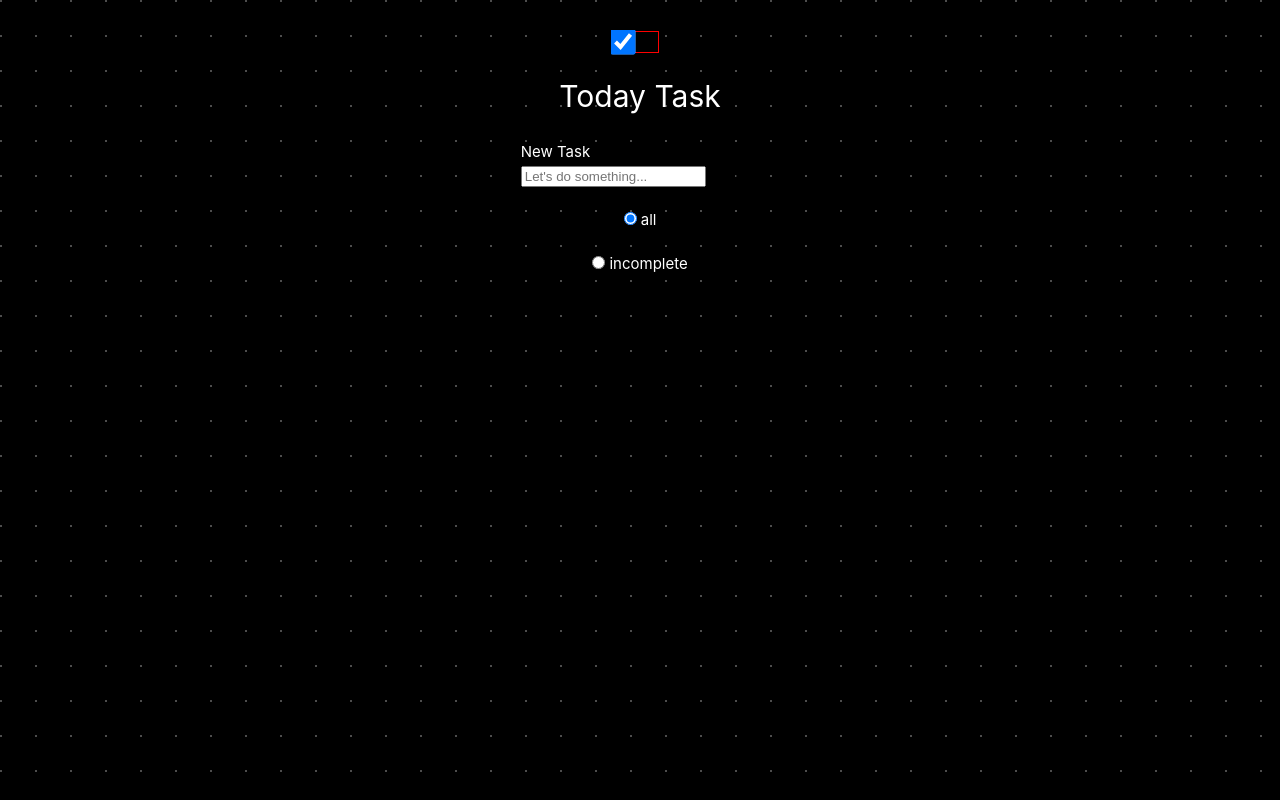
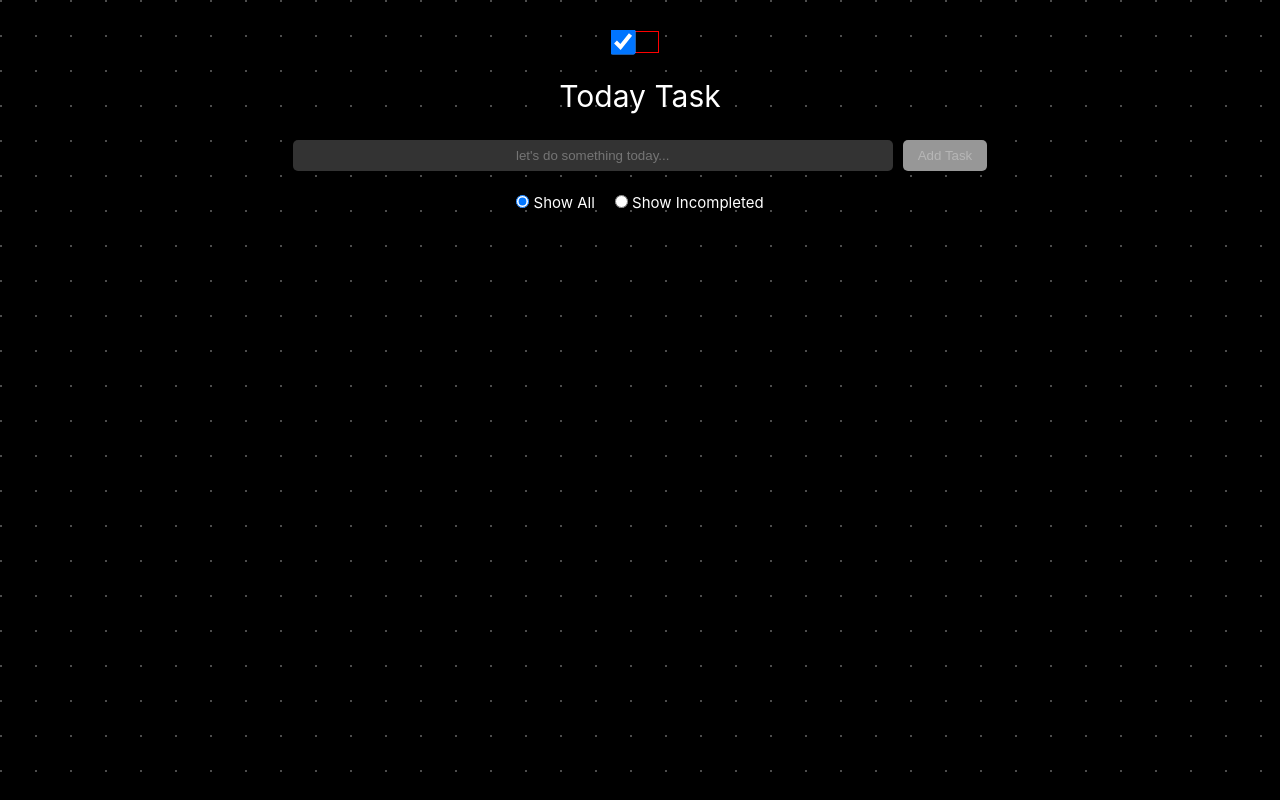
Before and after one commit to vanquiche/today-task, a Vue app: page / in a window 1280 px wide. Built offline with nearby package versions, Linux system fonts and the light colour scheme.

Commit message:
consume theme from provider

```diff
--- a/src/components/TaskDisplay.vue
+++ b/src/components/TaskDisplay.vue
@@ -1,26 +1,34 @@
 <script setup lang="ts">
 import { useTaskStore } from "@/stores/task";
 import TaskItem from "@/components/TaskItem.vue";
-import { ref, computed } from "vue";
+import { ref, computed, inject } from "vue";
 const taskStore = useTaskStore();
 const showAllTask = ref<boolean>(true);
+const darkTheme = inject("theme");
 
 const filteredTasks = computed(() =>
-  showAllTask.value ? taskStore.tasks : taskStore.inCompleteTasks
+  showAllTask.value ? taskStore.getTodayTasks : taskStore.inCompleteTasks
 );
 </script>
 
 <template>
-  <label for="all">
-    <input type="radio" id="all" v-model="showAllTask" :value="true" />
-    all
-  </label>
-  <label for="incomplete">
-    <input type="radio" id="incomplete" v-model="showAllTask" :value="false" />
-    incomplete
-  </label>
+  <div class="radioContainer">
+    <label for="all">
+      <input type="radio" id="all" v-model="showAllTask" :value="true" />
+      Show All
+    </label>
+    <label for="incomplete">
+      <input
+        type="radio"
+        id="incomplete"
+        v-model="showAllTask"
+        :value="false"
+      />
+      Show Incompleted
+    </label>
+  </div>
 
-  <ul class="container">
+  <ul class="container" :class="[darkTheme ? 'taskDark' : 'taskLight']">
     <li class="task" v-for="task in filteredTasks" :key="task.id">
       <TaskItem :task="task" />
     </li>
@@ -29,17 +37,36 @@ const filteredTasks = computed(() =>
 
 <style scoped>
 .container {
-  margin-top: 15px;
   display: flex;
   flex-direction: column;
+  /* outline: 1px solid red; */
+  padding: 0 20px;
+  width: 100%;
+  max-width: 800px;
+}
+
+.taskDark li:nth-child(odd) {
+  background-color: rgb(43, 43, 43);
+}
+
+.taskLight li:nth-child(odd) {
+  background-color: rgb(230, 230, 230);
+}
+
+.radioContainer {
+  display: flex;
+  gap: 20px;
+  /* outline: 1px solid red; */
+  width: fit-content;
 }
 
 .task {
   width: 100%;
   display: flex;
-  justify-content: space-between;
+  /* justify-content: space-between; */
   list-style-type: none;
   /* outline: 1px solid black; */
-  margin: 10px 0;
+  padding: 10px 0;
+  border-radius: 5px;
 }
 </style>
--- a/src/components/TaskForm.vue
+++ b/src/components/TaskForm.vue
@@ -1,26 +1,88 @@
 <script setup lang="ts">
+import { inject } from "vue";
 import { useTaskStore } from "@/stores/task";
 const taskStore = useTaskStore();
+
+const darkTheme = inject("theme");
 </script>
 
 <template>
+  <!-- <p>{{ darkTheme }}</p> -->
   <form @submit.prevent="taskStore.addTask">
-    <label for="task">New Task</label>
     <input
       type="text"
+      :class="[darkTheme ? 'inputDark' : 'inputLight']"
       id="task"
       name="task"
       v-model="taskStore.newTask"
-      placeholder="Let's do something..."
+      placeholder="let's do something today..."
       autocomplete="off"
+      maxlength="85"
       required
     />
-    <button>Submit</button>
+    <button :disabled="taskStore.newTask.length > 0 ? false : true">
+      Add Task
+    </button>
   </form>
 </template>
 
 <style scoped>
+form {
+  width: 100%;
+  display: flex;
+  justify-content: center;
+  gap: 10px;
+  /* outline: 1px solid red; */
+  padding: 0 20px;
+}
+
+button {
+  padding: 8px 15px;
+  border-radius: 5px;
+  cursor: pointer;
+  background-color: rgb(110, 112, 212);
+  color: white;
+}
+
+button:disabled {
+  cursor: default;
+  background-color: rgb(151, 151, 151);
+  color: rgb(182, 182, 182);
+}
+
+input {
+  width: 70%;
+  max-width: 600px;
+  padding: 8px 10px;
+  border-radius: 5px;
+  border: none;
+  text-align: center;
+  outline: none;
+}
+
+.inputDark {
+  background-color: rgb(51, 51, 51);
+  color: white;
+}
+
+.inputLight {
+  background-color: rgb(216, 216, 216);
+  color: black;
+}
+
+input:focus {
+  outline: 2px solid tomato;
+}
 label {
   display: block;
 }
+
+@media screen and (max-width: 500px) {
+  form {
+    flex-direction: column;
+  }
+  input {
+    width: 100%;
+  }
+}
 </style>
--- a/src/components/TaskItem.vue
+++ b/src/components/TaskItem.vue
@@ -1,6 +1,6 @@
 <script setup lang="ts">
 // imports
-import { defineProps, nextTick, ref } from "vue";
+import { nextTick, ref } from "vue";
 import type { TaskType } from "@/types";
 import { useTaskStore } from "@/stores/task";
 
@@ -18,8 +18,8 @@ function handleBlur() {
 }
 async function handleEditClick() {
   canEdit.value = true;
+  await nextTick();
   if (edit.value) {
-    await nextTick();
     edit.value.focus();
   }
 }
@@ -30,34 +30,85 @@ function handleEditSumbit(id: string) {
 </script>
 
 <template>
-  <button @click="() => taskStore.toggleComplete(task.id)">complete</button>
-  <form @submit.prevent="() => handleEditSumbit(task.id)">
+  <button @click="() => taskStore.toggleComplete(task.id)" class="completeBtn">
+    <font-awesome-icon
+      v-if="task.completed"
+      class="btn"
+      icon="fa-regular fa-square-check"
+    />
+    <font-awesome-icon v-else class="btn" icon="fa-regular fa-square" />
+  </button>
+  <div class="taskContainer">
+    <form v-if="canEdit" @submit.prevent="() => handleEditSumbit(task.id)">
       <input
         ref="edit"
-      class="task"
         type="text"
         @input="taskStore.inputEditTask"
         :value="task.task"
         :disabled="!canEdit"
-      :class="[task.completed ? 'strikethrough' : undefined]"
         :onblur="handleBlur"
+        maxlength="85"
       />
     </form>
-  <div>
-    <button v-if="!canEdit" @click="handleEditClick">edit</button>
-    <button v-else type="reset" @click="handleBlur">cancel</button>
-    <button @click="() => taskStore.deleteTask(task.id)">delete</button>
+    <p v-else :class="[task.completed ? 'strikethrough' : undefined]">
+      {{ task.task }}
+    </p>
   </div>
+  <button v-if="!canEdit" @click="handleEditClick" class="controlBtn">
+    <font-awesome-icon class="btn" icon="fa-solid fa-edit" />
+  </button>
+  <button v-else type="reset" @click="handleBlur" class="controlBtn">
+    <font-awesome-icon class="btn" icon="fa-solid fa-rotate-left" />
+  </button>
+  <button @click="() => taskStore.deleteTask(task.id)" class="controlBtn">
+    <font-awesome-icon class="btn" icon="fa-solid fa-xmark" size="lg" />
+  </button>
 </template>
 
 <style scoped>
+button {
+  margin: 0 3px;
+  color: inherit;
+}
+.btn {
+  cursor: pointer;
+}
+.taskContainer {
+  width: 90%;
+  overflow-x: hidden;
+  padding: 0 10px;
+  /* outline: 1px solid red; */
+}
+
+.taskContainer input {
+  width: 100%;
+  font-size: 0.8rem;
+  font-family: inherit;
+  margin: 0;
+  border: none;
+  outline: none;
+  background: none;
+  color: inherit;
+  border-radius: 5px;
+}
+
+.taskContainer p {
+  word-wrap: break-word;
+  font-weight: 500;
+}
+
 .task {
   background: none;
   outline: none;
   border: none;
 }
 
+input:focus {
+  outline: 1px solid tomato;
+}
+
 .strikethrough {
   text-decoration: line-through;
+  opacity: 0.65;
 }
 </style>
```
Lines whose indentation alone changed are shown as unchanged.
